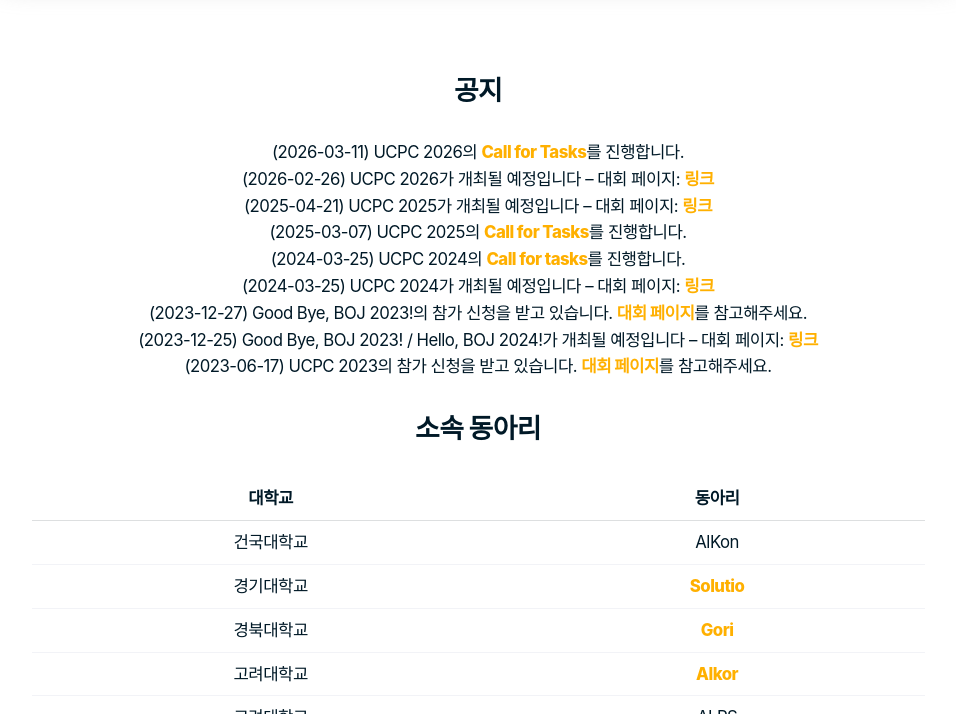
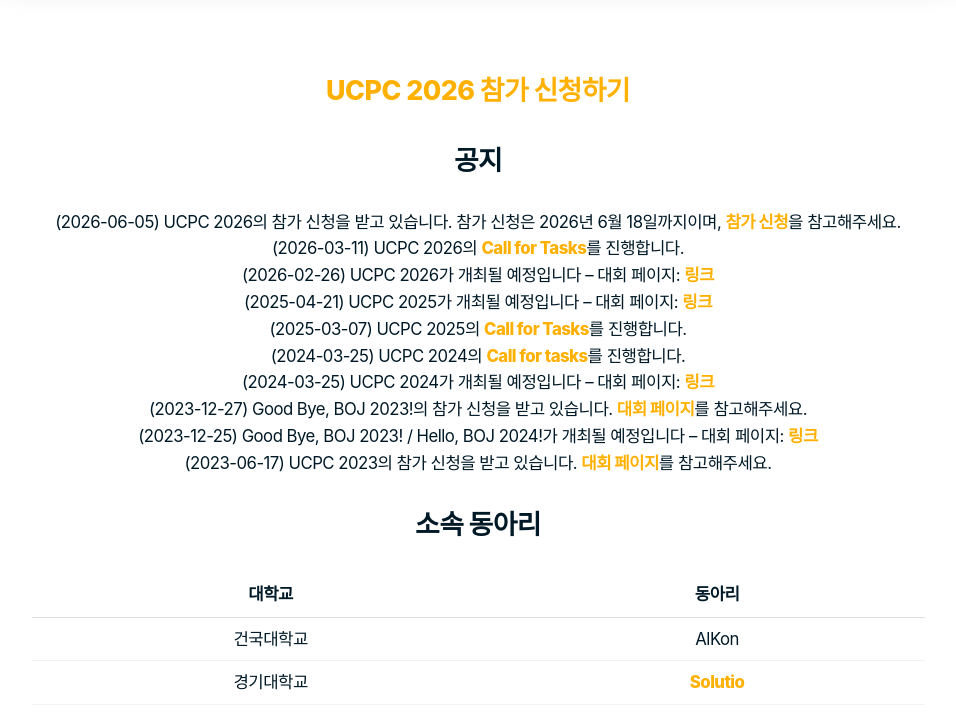
Before and after one commit to ucpcc/main, a Jekyll site: the page built from index.md, in a window 1280 px wide and 900 px high, scrolled down 883 px, cut to the strip 186-900 px from the top of the window. Shown: the whole strip, without its empty margins (162-1118 px from the left). Built offline with Jekyll 4.4.1, drawn with Linux system fonts in a browser that asks for light colours; some web fonts are replaced.

Commit message:
feat: add UCPC 2026 registration notice (#51)

```diff
--- a/index.md
+++ b/index.md
@@ -3,6 +3,8 @@ layout: home
 title: 전국 대학생 프로그래밍 대회 동아리 연합
 lang: ko
 ---
+
+## [UCPC 2026 참가 신청하기](https://forms.gle/g5ByqXEgFSw7QR2d7){:target="_blank"}
 
 <!-- ## [UCPC 2024 신청하기](https://2024.ucpc.me){:target="_blank"} -->
 <!-- ## [UCPC 2025 신청하기](https://2025.ucpc.me){:target="_blank"} -->
@@ -10,6 +12,7 @@ lang: ko
 
 ## 공지
 
+- (2026-06-05) UCPC 2026의 참가 신청을 받고 있습니다. 참가 신청은 2026년 6월 18일까지이며, [참가 신청](https://forms.gle/g5ByqXEgFSw7QR2d7){:target="_blank"}을 참고해주세요.
 - (2026-03-11) UCPC 2026의 [Call for Tasks](https://2026.ucpc.me/tasks/){:target="\_blank"}를 진행합니다.
 - (2026-02-26) UCPC 2026가 개최될 예정입니다 -- 대회 페이지: [링크](https://2026.ucpc.me){:target="\_blank"}
 - (2025-04-21) UCPC 2025가 개최될 예정입니다 -- 대회 페이지: [링크](https://2025.ucpc.me){:target="\_blank"}
```
Also changed, not shown: en/index.md (+3 -0 lines).
